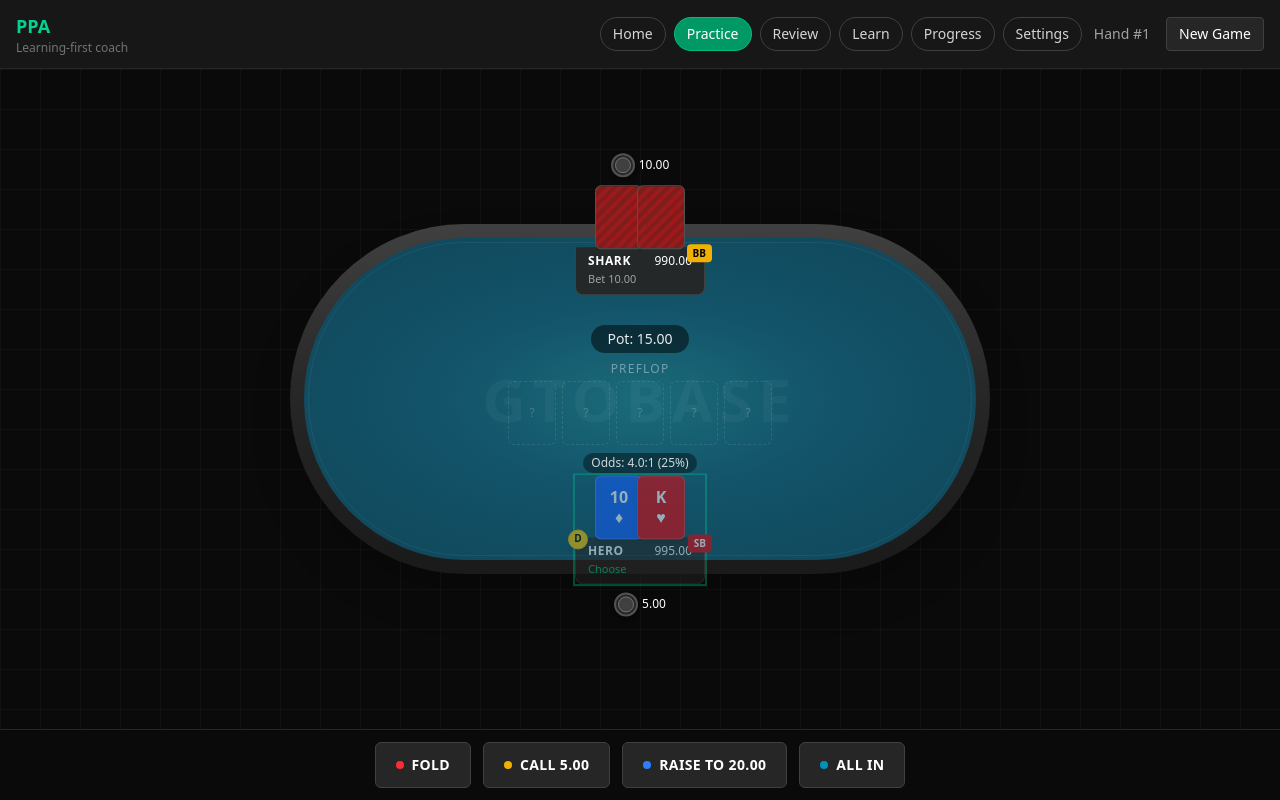
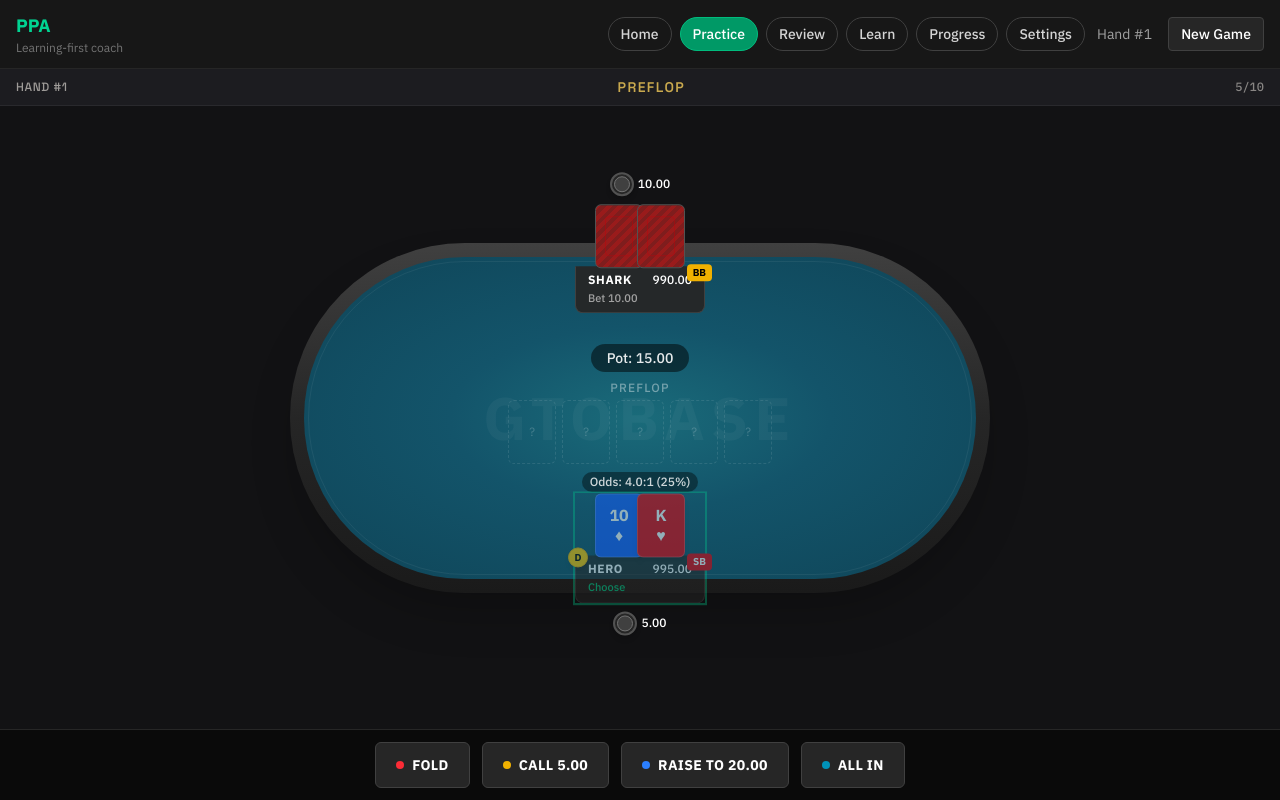
Before and after one commit to llynv/PPA, a React (Vite) app: page /practice/live in a window 1280 px wide. Both pictures are taken after a click on the button "Deal Cards". Built offline with nearby package versions, Linux system fonts and the light colour scheme.

Commit message:
feat(strategy-desk): add visual tokens, fonts, TableShell and GameTopBar

```diff
--- a/index.html
+++ b/index.html
@@ -3,9 +3,12 @@
     <head>
         <meta charset="UTF-8" />
         <meta name="viewport" content="width=device-width, initial-scale=1.0, viewport-fit=cover" />
+        <link rel="preconnect" href="https://fonts.googleapis.com" />
+        <link rel="preconnect" href="https://fonts.gstatic.com" crossorigin />
+        <link href="https://fonts.googleapis.com/css2?family=IBM+Plex+Mono:wght@400;500;600&family=IBM+Plex+Sans:wght@400;500;600;700&family=Space+Grotesk:wght@500;600;700&display=swap" rel="stylesheet" />
         <title>Poker Practice App</title>
     </head>
-    <body class="bg-neutral-950 text-neutral-100">
+    <body>
         <div id="root"></div>
         <script type="module" src="/src/main.tsx"></script>
     </body>
--- /dev/null
+++ b/src/components/game/GameTopBar.tsx
@@ -0,0 +1,43 @@
+import { useGameStore } from "../../store/gameStore";
+
+const ROUND_LABELS: Record<string, string> = {
+  preflop: "Preflop",
+  flop: "Flop",
+  turn: "Turn",
+  river: "River",
+};
+
+export function GameTopBar() {
+  const handNumber = useGameStore((s) => s.handNumber);
+  const currentRound = useGameStore((s) => s.currentRound);
+  const settings = useGameStore((s) => s.settings);
+
+  return (
+    <div
+      className="shrink-0 flex items-center justify-between px-4 py-2"
+      style={{
+        background: "var(--sd-surface)",
+        borderBottom: "1px solid var(--sd-smoke)",
+      }}
+    >
+      <span
+        className="text-xs font-medium tracking-wider uppercase"
+        style={{ color: "var(--sd-ivory)", opacity: 0.6, fontFamily: "var(--sd-font-display)" }}
+      >
+        Hand #{handNumber}
+      </span>
+      <span
+        className="text-sm font-semibold uppercase tracking-widest"
+        style={{ color: "var(--sd-brass)", fontFamily: "var(--sd-font-display)" }}
+      >
+        {ROUND_LABELS[currentRound] ?? currentRound}
+      </span>
+      <span
+        className="text-xs font-medium"
+        style={{ color: "var(--sd-ivory)", opacity: 0.5, fontFamily: "var(--sd-font-mono)" }}
+      >
+        {settings.smallBlind}/{settings.bigBlind}
+      </span>
+    </div>
+  );
+}
--- /dev/null
+++ b/src/components/game/TableShell.tsx
@@ -0,0 +1,13 @@
+import { GameTopBar } from "./GameTopBar";
+import { PokerTable } from "./PokerTable";
+
+export function TableShell() {
+  return (
+    <div className="flex flex-col h-full" style={{ background: "var(--sd-bg)" }}>
+      <GameTopBar />
+      <div className="flex-1 min-h-0">
+        <PokerTable />
+      </div>
+    </div>
+  );
+}
--- a/src/index.css
+++ b/src/index.css
@@ -1,29 +1,41 @@
 @import "tailwindcss";
+
+:root {
+  --sd-bg: #121214;
+  --sd-surface: #1c1c20;
+  --sd-felt: #1a3a2a;
+  --sd-felt-edge: #0f2a1e;
+  --sd-rail: #2a2a2e;
+  --sd-rail-highlight: #3a3a3e;
+  --sd-smoke: rgba(255, 255, 255, 0.06);
+  --sd-brass: #c9a94e;
+  --sd-brass-muted: #a08838;
+  --sd-ivory: #f5f0e8;
+  --sd-fold: #dc4a4a;
+  --sd-check: #4adc7a;
+  --sd-raise: #4a9adc;
+  --sd-allin: #dc8a4a;
+
+  --sd-font-body: "IBM Plex Sans", system-ui, sans-serif;
+  --sd-font-display: "Space Grotesk", system-ui, sans-serif;
+  --sd-font-mono: "IBM Plex Mono", ui-monospace, monospace;
+
+  font-family: var(--sd-font-body);
+}
 
 html,
 body,
 #root {
-    height: 100%;
-    margin: 0;
+  height: 100%;
+  margin: 0;
 }
 
 body {
-    background-color: #0a0a0a; /* neutral-950 */
-    color: #f5f5f5; /* neutral-100 */
+  background-color: var(--sd-bg);
+  color: var(--sd-ivory);
 }
 
-/* Dark grid background pattern for the poker table view */
+/* Legacy class kept for transient references until PokerTable is fully replaced */
 .poker-table-bg {
-    background-color: #0a0a0a;
-    background-image:
-        linear-gradient(rgba(255, 255, 255, 0.03) 1px, transparent 1px),
-        linear-gradient(90deg, rgba(255, 255, 255, 0.03) 1px, transparent 1px);
-    background-size: 40px 40px;
+  background-color: var(--sd-bg);
 }
-
-/* Updated PotDisplay styling for the new theme */
-.pot-display {
-    background: rgba(0, 0, 0, 0.5);
-    border-radius: 9999px;
-    padding: 4px 16px;
-}
--- a/src/pages/LiveTablePage.tsx
+++ b/src/pages/LiveTablePage.tsx
@@ -1,5 +1,5 @@
 import { Navigate } from "react-router-dom";
-import { PokerTable } from "../components/game/PokerTable";
+import { TableShell } from "../components/game/TableShell";
 import { GameSettings } from "../components/settings/GameSettings";
 import { useGameStore } from "../store/gameStore";
 
@@ -11,7 +11,7 @@ export function LiveTablePage() {
     }
 
     if (gamePhase === "playing" || gamePhase === "showdown") {
-        return <PokerTable />;
+        return <TableShell />;
     }
 
     return <Navigate to="/review" replace />;
```
Also changed, not shown: 1 other file (tests, documents, lock files or other folders).
